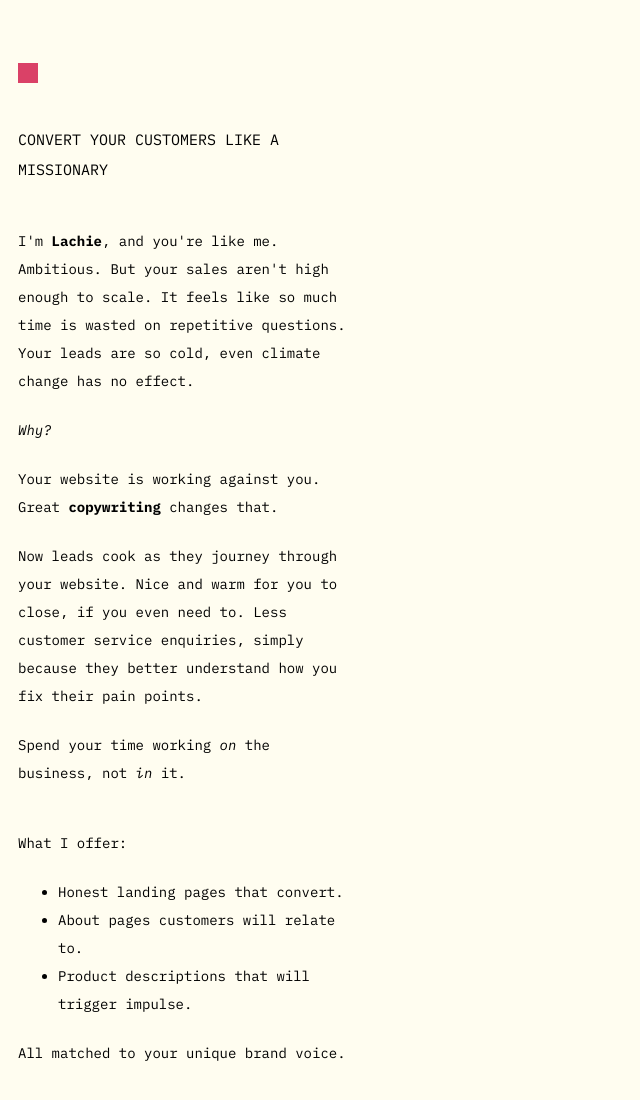
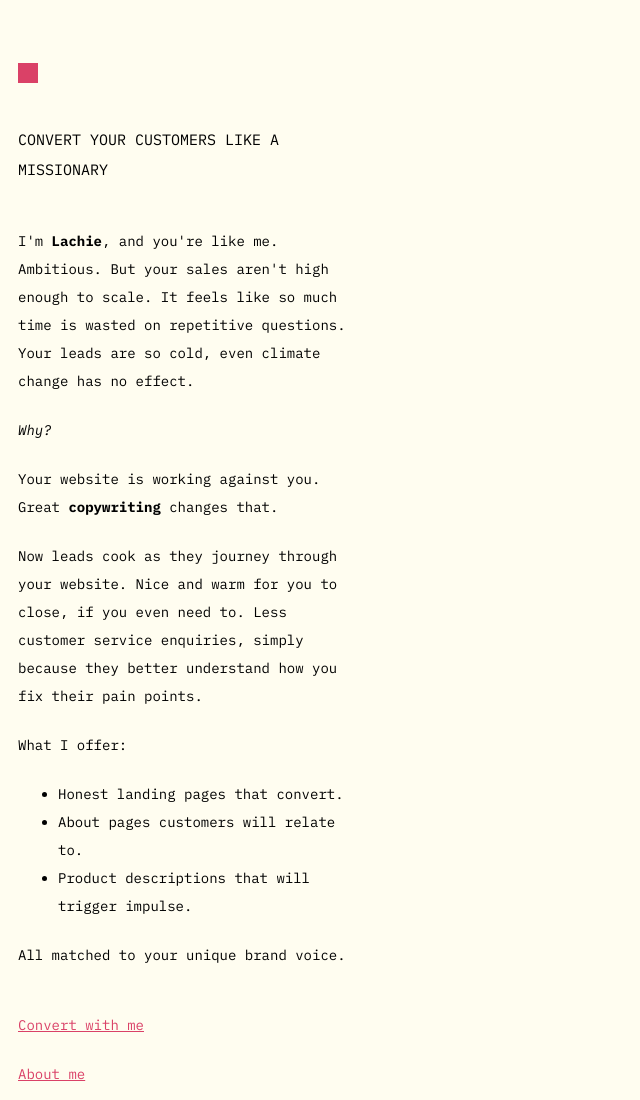
Before and after one commit to lachielee77/my-website, a plain HTML site: page index.html in a window 1280 px wide. Shown: the top 1100 px of the page, without its empty margins (0-640 px from the left). Drawn offline with Linux system fonts and the light colour scheme.

Commit message:
Update index.html

```diff
--- a/index.html
+++ b/index.html
@@ -68,7 +68,6 @@
 	<p><em>Why?</em></p>
 	<p>Your website is working against you. Great <b>copywriting</b> changes that.</p>
 	<p>Now leads cook as they journey through your website. Nice and warm for you to close, if you even need to. Less customer service enquiries, simply because they better understand how you fix their pain points.</p>
-	<p class="ex-spacing">Spend your time working <i>on</i> the business, not <i>in</i> it.</p>
 	<p>What I offer:</p>
 	<ul>
 		<li>Honest landing pages that convert.</li>
```
